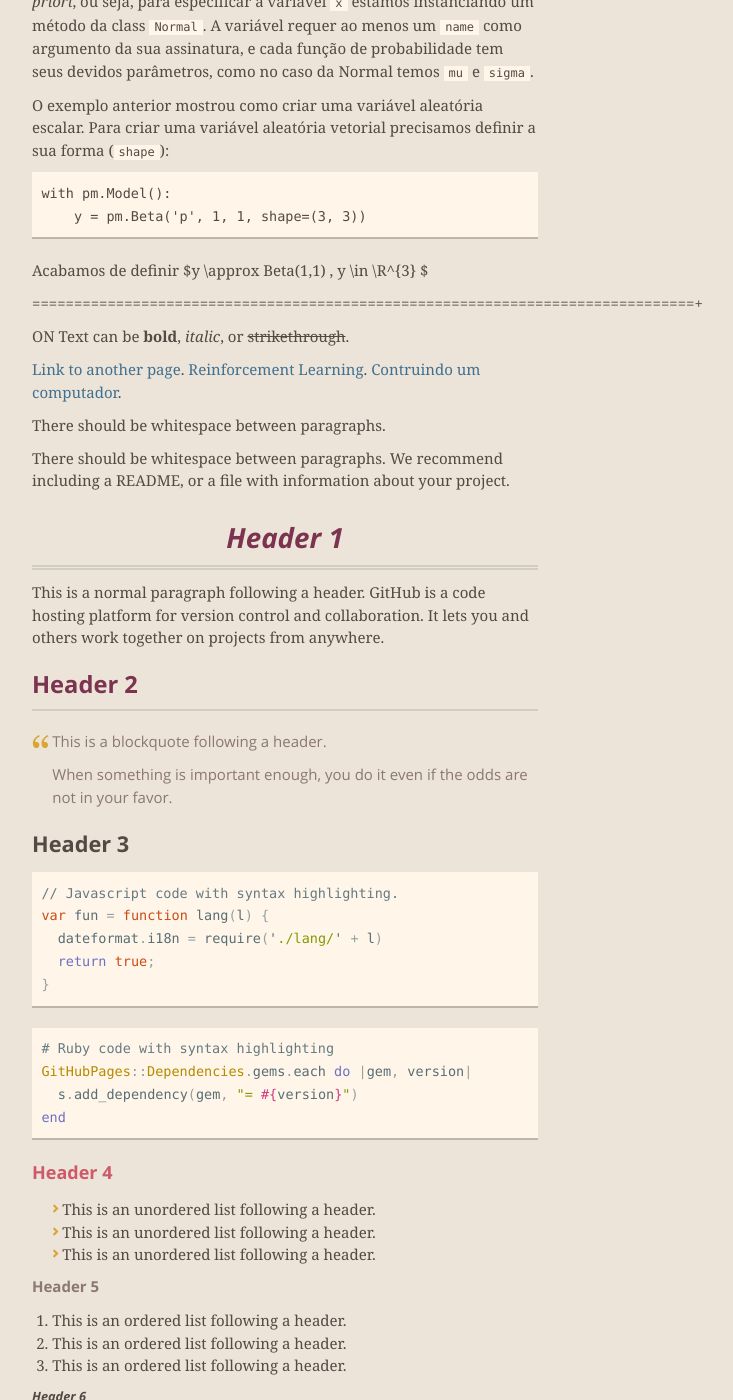
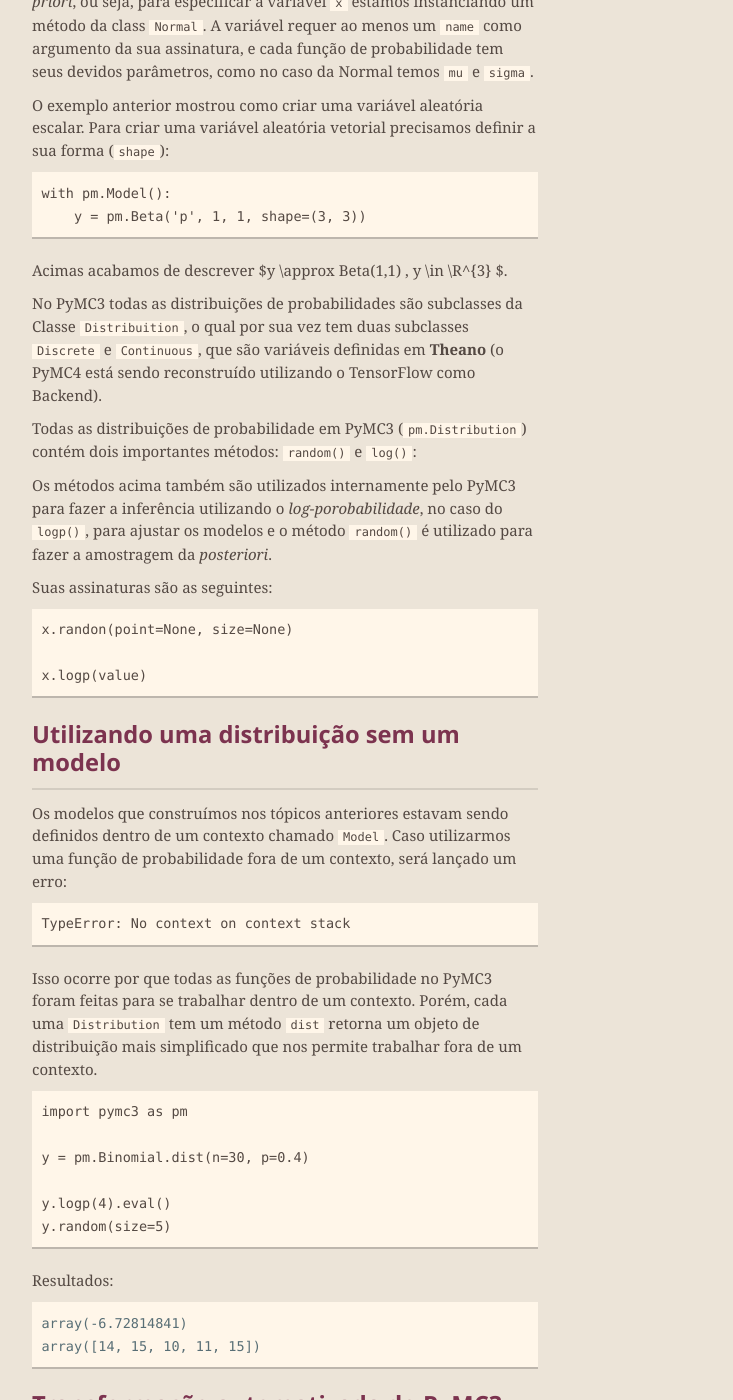
Before and after one commit to rodolphomacedo/rodolphomacedo.github.io, a Jekyll site: the page built from bayesian/pymc3/1_introduction.md, in a window 1280 px wide and 1400 px high, scrolled down 803 px. Shown: the whole window, without its empty margins (355-1088 px from the left). Built offline with Jekyll 4.4.1, drawn with Linux system fonts in a browser that asks for light colours; formulas are drawn with MathJax 3; our own code applies the rules of GitHub Pages for plain Markdown files; some of the changed text lies outside the part shown.

Commit message:
Add distribution and transformations

````diff
--- a/bayesian/pymc3/1_introduction.md
+++ b/bayesian/pymc3/1_introduction.md
@@ -38,133 +38,87 @@ with pm.Model():
     y = pm.Beta('p', 1, 1, shape=(3, 3))
 ```
 
-Acabamos de definir  $y \approx Beta(1,1) , y \in \R^{3} $
+Acimas acabamos de descrever $y \approx Beta(1,1) , y \in \R^{3} $.
+
+No PyMC3 todas as distribuições de probabilidades são subclasses da Classe `Distribuition`,
+o qual por sua vez tem duas subclasses `Discrete` e `Continuous`, que são
+variáveis definidas em **Theano** (o PyMC4 está sendo reconstruído utilizando o TensorFlow
+como Backend).
 
 
-
-===============================================================================+
+Todas as distribuições de probabilidade em PyMC3 (`pm.Distribution`) contém dois
+importantes métodos: `random()` e `log()`:
 
 
+Os métodos acima também são utilizados internamente pelo PyMC3 para fazer a inferência
+utilizando o *log-porobabilidade*, no caso do `logp()`, para ajustar os modelos e
+o método `random()` é utilizado para fazer a amostragem da *posteriori*.
 
-ON
-Text can be **bold**, _italic_, or ~~strikethrough~~.
+Suas assinaturas são as seguintes:
 
-[Link to another page](./another-page.html).
-[Reinforcement Learning](./rl/introduction.html).
-[Contruindo um computador](./n2t/introduction.html).
+``` python3
+x.randon(point=None, size=None)
 
-There should be whitespace between paragraphs.
-
-There should be whitespace between paragraphs. We recommend including a README, or a file with information about your project.
-
-# Header 1
-
-This is a normal paragraph following a header. GitHub is a code hosting platform for version control and collaboration. It lets you and others work together on projects from anywhere.
-
-## Header 2
-
-> This is a blockquote following a header.
->
-> When something is important enough, you do it even if the odds are not in your favor.
-
-### Header 3
-
-```js
-// Javascript code with syntax highlighting.
-var fun = function lang(l) {
-  dateformat.i18n = require('./lang/' + l)
-  return true;
-}
+x.logp(value)
 ```
 
-```ruby
-# Ruby code with syntax highlighting
-GitHubPages::Dependencies.gems.each do |gem, version|
-  s.add_dependency(gem, "= #{version}")
-end
+
+## Utilizando uma distribuição sem um modelo
+Os modelos que construímos nos tópicos anteriores estavam sendo definidos dentro de um contexto
+chamado `Model`.
+Caso utilizarmos uma função de probabilidade fora de um contexto, será lançado um erro:
+
+``` python3
+TypeError: No context on context stack
 ```
 
-#### Header 4
+Isso ocorre por que todas as funções de probabilidade no PyMC3 foram feitas para se
+trabalhar dentro de um contexto.
+Porém, cada uma `Distribution` tem um método `dist` retorna um objeto de distribuição mais
+simplificado que nos permite trabalhar fora de um contexto.
 
-*   This is an unordered list following a header.
-*   This is an unordered list following a header.
-*   This is an unordered list following a header.
+``` python3
+import pymc3 as pm
 
-##### Header 5
+y = pm.Binomial.dist(n=30, p=0.4)
 
-1.  This is an ordered list following a header.
-2.  This is an ordered list following a header.
-3.  This is an ordered list following a header.
+y.logp(4).eval()
+y.random(size=5)
+```
 
-###### Header 6
+Resultados:
 
-| head1        | head two          | three |
-|:-------------|:------------------|:------|
-| ok           | good swedish fish | nice  |
-| out of stock | good and plenty   | nice  |
-| ok           | good `oreos`      | hmm   |
-| ok           | good `zoute` drop | yumm  |
+```console
+array(-6.72814841)
+array([14, 15, 10, 11, 15])
+```
 
-### There's a horizontal rule below this.
-
-* * *
-
-### Here is an unordered list:
-
-*   Item foo
-*   Item bar
-*   Item baz
-*   Item zip
-
-### And an ordered list:
-
-1.  Item one
-1.  Item two
-1.  Item three
-1.  Item four
-
-### And a nested list:
-
-- level 1 item
-  - level 2 item
-  - level 2 item
-    - level 3 item
-    - level 3 item
-- level 1 item
-  - level 2 item
-  - level 2 item
-  - level 2 item
-- level 1 item
-  - level 2 item
-  - level 2 item
-- level 1 item
-
-### Small image
-
-![Octocat](https://github.githubassets.com/images/icons/emoji/octocat.png)
-
-### Large image
-
-![Branching](https://guides.github.com/activities/hello-world/branching.png)
+##  Transformação automatizada do PyMC3
+Para conseguir uma amostragem eficiente do MCMC, quaisquer variáveis
+contínuas que são restritas em sub-intervalo real ($\R$) são transformadas
+automaticamente para que seu suporte seja irrestrito, ou seja:
 
 
-### Definition lists can be used with HTML syntax.
+Definição de suporte:
+$$ f: \X \rightarrow \Y  $$
+$$ supp(f) = {x \in \X: f(x) <> 0} $$
 
-<dl>
-<dt>Name</dt>
-<dd>Godzilla</dd>
-<dt>Born</dt>
-<dd>1952</dd>
-<dt>Birthplace</dt>
-<dd>Japan</dd>
-<dt>Color</dt>
-<dd>Green</dd>
-</dl>
 
-```
-Long, single-line code blocks should not wrap. They should horizontally scroll if they are too long. This line should be long enough to demonstrate this.
+Essa transformação permite os algoritmos de amostragem trabalhar sem se
+preocupar com as restrições de limite.
+
+Por exemplo, a distribuição gama é de valor positivo. Se definirmos um para um modelo:
+``` python3
+with pm.Model() as model:
+    g = pm.Gamma('g', 1, 1)
+
+model.vars
+model.deterministics
 ```
 
+``` console
+[g_log__]
+[g]
 ```
-The final element.
-```
+
+## Escrevendo uma função de probabilidade personalizada
````
